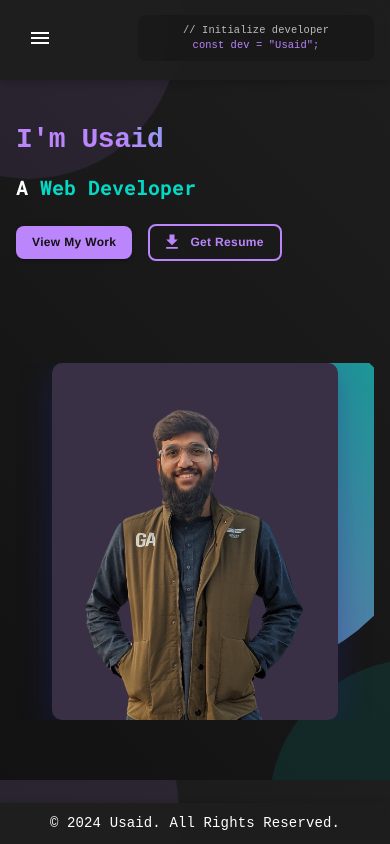
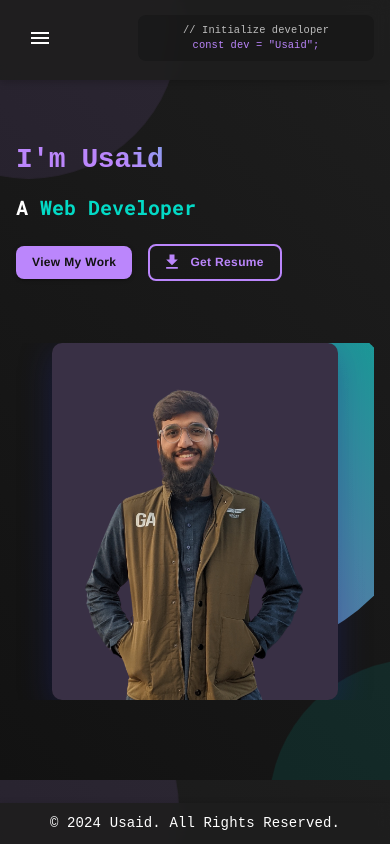
Before and after one commit to usaidehsan145/Portfolio-Website, a React (Create React App) app: page / in a window 390 px wide. Shown: the top 844 px of the page. Built offline with nearby package versions, Linux system fonts and the light colour scheme.

Commit message:
Update in Hero.js

```diff
--- a/src/components/Hero.js
+++ b/src/components/Hero.js
@@ -98,6 +98,9 @@ const HeroImage = styled(Box)(({ theme }) => ({
       transform: 'scale(1.05)',
       boxShadow: '0 16px 48px 0 rgba(31, 38, 135, 0.37)',
     },
+  },
+  [theme.breakpoints.down('sm')]: {
+    marginTop: '30px', // Move the image further up on small screens
   },
 }));
 
```
Lines whose indentation alone changed are shown as unchanged.
